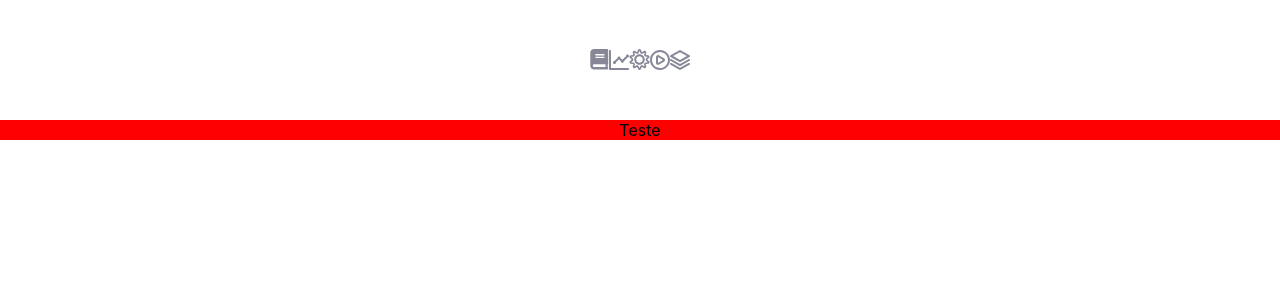
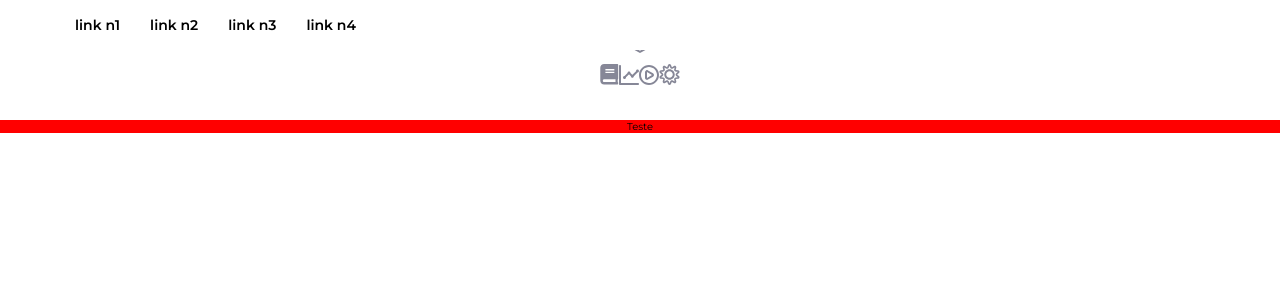
Before and after one commit to pixelsomatic/aurum, a React app: page / in a window 1280 px wide. Shown: the top 300 px of the page. Built offline with nearby package versions, Linux system fonts and the light colour scheme.

Commit message:
- Implements responsive navbar

```diff
--- a/package.json
+++ b/package.json
@@ -4,9 +4,12 @@
     "private": true,
     "dependencies": {
         "@devloco/react-scripts-wptheme": "3.3.0-wp.11",
+        "@material-ui/core": "^4.8.1",
         "node-sass": "^4.13.0",
         "react": "^16.12.0",
-        "react-dom": "^16.12.0"
+        "react-dom": "^16.12.0",
+        "react-spring": "^8.0.27",
+        "styled-components": "^4.4.1"
     },
     "scripts": {
         "crabuild": "react-scripts build",
--- a/src/App.js
+++ b/src/App.js
@@ -1,16 +1,48 @@
-import React from 'react';
+import React, { Component } from 'react'
 import './App.scss';
 import Menu from './pages/Menu';
+import Navbar from "./pages/Navbar";
 
-function App() {
-  return (
-    <div className="Aurum">
+import GlobalStyle from './styles/Global';
+
+class App extends Component {
+  state = {
+    navbarOpen: false
+  }
+
+  handleNavbar = () => {
+    this.setState({ navbarOpen: !this.state.navbarOpen });
+  }
+
+  render() {
+
+    return (
+      <>
+        <Navbar
+          navbarState={this.state.navbarOpen}
+          handleNavbar={this.handleNavbar}
+        />
+        <GlobalStyle />
+        <div className="Aurum">
       <header className="Aurum-header">
         <Menu />
       </header>
       <body className="Aurum-body"> Teste </body>
     </div>
-  );
+      </>
+    )
+  }
 }
 
+// function App() {
+//   return (
+//     <div className="Aurum">
+//       <header className="Aurum-header">
+//         <Menu />
+//       </header>
+//       <body className="Aurum-body"> Teste </body>
+//     </div>
+//   );
+// }
+
 export default App;
--- /dev/null
+++ b/src/pages/BurgerMenu.js
@@ -0,0 +1,43 @@
+import React from 'react';
+import styled from "styled-components";
+
+const Burgermenu = (props) => {
+  return (
+    <Wrapper onClick={props.handleNavbar}>
+      <div className={ props.navbarState ? "open" : "" }>
+        <span>&nbsp;</span>
+        <span>&nbsp;</span>
+        <span>&nbsp;</span>
+      </div>
+    </Wrapper>
+  );
+}
+
+export default Burgermenu;
+
+const Wrapper = styled.div`
+  position: relative;
+  padding-top: .7rem;
+  cursor: pointer;
+  display: block;
+  & span {
+    background: #fdcb6e;
+    display: block;
+    position: relative;
+    width: 3.5rem;
+    height: .4rem;
+    margin-bottom: .7rem;
+    transition: all ease-in-out 0.2s;
+  }
+  .open span:nth-child(2) {
+      opacity: 0;
+    }
+  .open span:nth-child(3) {
+    transform: rotate(45deg);
+    top: -11px;
+  }
+  .open span:nth-child(1) {
+    transform: rotate(-45deg);
+    top: 11px;
+  }
+`;
--- /dev/null
+++ b/src/pages/CollapseMenu.js
@@ -0,0 +1,59 @@
+import React from 'react';
+import styled from 'styled-components';
+
+import { useSpring, animated } from 'react-spring';
+
+const CollapseMenu = (props) => {
+  const { open } = useSpring({ open: props.navbarState ? 0 : 1 });
+
+  if (props.navbarState === true) {
+    return (
+      <CollapseWrapper style={{
+        transform: open.interpolate({
+          range: [0, 0.2, 0.3, 1],
+          output: [0, -20, 0, -200],
+        }).interpolate(openValue => `translate3d(0, ${openValue}px, 0`),
+      }}
+      >
+        <NavLinks>
+          <li><a href="/" onClick={props.handleNavbar}>link n1</a></li>
+          <li><a href="/" onClick={props.handleNavbar}>link n2</a></li>
+          <li><a href="/" onClick={props.handleNavbar}>link n3</a></li>
+          <li><a href="/" onClick={props.handleNavbar}>link n4</a></li>
+        </NavLinks>
+      </CollapseWrapper>
+    );
+  }
+  return null;
+};
+
+export default CollapseMenu;
+
+const CollapseWrapper = styled(animated.div)`
+  background: #2d3436;
+  position: fixed;
+  top: 4.5rem;
+  left: 0;
+  right: 0;
+`;
+
+const NavLinks = styled.ul`
+  list-style-type: none;
+  padding: 2rem 1rem 2rem 2rem;
+
+  & li {
+    transition: all 300ms linear 0s;
+  }
+  & a {
+    font-size: 1.4rem;
+    line-height: 2;
+    color: #dfe6e9;
+    text-transform: uppercase;
+    text-decoration: none;
+    cursor: pointer;
+    &:hover {
+      color: #fdcb6e;
+      border-bottom: 1px solid #fdcb6e;
+    }
+  }
+`;
--- a/src/pages/Menu.js
+++ b/src/pages/Menu.js
@@ -3,20 +3,22 @@ import book from '../assets/book.svg';
 import chart from '../assets/chart.svg';
 import gear from '../assets/gear.svg';
 import play from '../assets/play.svg';
-// import plus from '../assets/plus.svg';
 import stack from '../assets/stack.svg';
 
 export default class Menu extends React.Component {
 
     render() {
         return (
-            <div className="header-menu">
+            <section className="headerMenu">
+                <div className="allCategories">
+                    <img src={stack} className="stack-icon" alt="stack" />
+                </div>
+
                 <img src={book} className="book-icon" alt="book" />
                 <img src={chart} className="chart-icon" alt="chart" />
+                <img src={play} className="play-icon" alt="play" />
                 <img src={gear} className="gear-icon" alt="gear" />
-                <img src={play} className="play-icon" alt="play" />
-                <img src={stack} className="stack-icon" alt="stack" />
-            </div>
+            </section>
         )
     }
 }
--- /dev/null
+++ b/src/pages/Navbar.js
@@ -0,0 +1,96 @@
+import React from 'react'
+import styled from "styled-components";
+import { useSpring, animated, config } from "react-spring";
+
+import BurgerMenu from "./BurgerMenu";
+import CollapseMenu from "./CollapseMenu";
+
+const Navbar = (props) => {
+  const barAnimation = useSpring({
+    from: { transform: 'translate3d(0, -10rem, 0)' },
+    transform: 'translate3d(0, 0, 0)',
+  });
+
+  const linkAnimation = useSpring({
+    from: { transform: 'translate3d(0, 30px, 0)', opacity: 0 },
+    to: { transform: 'translate3d(0, 0, 0)', opacity: 1 },
+    delay: 800,
+    config: config.wobbly,
+  });
+
+  return (
+    <>
+      <NavBar style={barAnimation}>
+        <FlexContainer>
+          <NavLinks style={linkAnimation}>
+            <a href="/">link n1</a>
+            <a href="/">link n2</a>
+            <a href="/">link n3</a>
+            <a href="/">link n4</a>
+          </NavLinks>
+          <BurgerWrapper>
+            <BurgerMenu
+              navbarState={props.navbarState}
+              handleNavbar={props.handleNavbar}
+            />
+          </BurgerWrapper>
+        </FlexContainer>
+      </NavBar>
+      <CollapseMenu
+        navbarState={props.navbarState}
+        handleNavbar={props.handleNavbar}
+      />
+   </>
+  )
+}
+
+export default Navbar
+
+const NavBar = styled(animated.nav)`
+  position: fixed;
+  width: 100%;
+  top: 0;
+  left: 0;
+  background: #fff;
+  z-index: 1;
+  font-size: 1.4rem;
+`;
+
+const FlexContainer = styled.div`
+  max-width: 120rem;
+  display: flex;
+  margin: auto;
+  padding: 0 2rem;;
+  justify-content: space-between;
+  height: 5rem;
+`;
+
+const NavLinks = styled(animated.ul)`
+  justify-self: end;
+  list-style-type: none;
+  margin: auto 0;
+
+  & a {
+    color: #000000;
+    font-weight: 600;
+    border-bottom: 1px solid transparent;
+    margin: 0 1.5rem;
+    transition: all 300ms linear 0s;
+    text-decoration: none;
+    cursor: pointer;
+    &:hover {
+      color: #fdcb6e;
+      border-bottom: 1px solid #fdcb6e;
+    }
+    @media (max-width: 768px) {
+      display: none;
+    }
+  }
+`;
+
+const BurgerWrapper = styled.div`
+  margin: auto 0;
+  @media (min-width: 769px) {
+    display: none;
+  }
+`;
--- /dev/null
+++ b/src/styles/Global.js
@@ -0,0 +1,21 @@
+import { createGlobalStyle } from 'styled-components';
+
+const GlobalStyles = createGlobalStyle`
+  @import url('https://fonts.googleapis.com/css?family=Montserrat:400,600&display=swap');;
+  *,
+  *::after,
+  *::before {
+    margin: 0px;
+    padding: 0px;
+    box-sizing: inherit;
+  }
+  html {
+    font-size: 62.5%;
+  }
+  body {
+    box-sizing: border-box;
+    font-family: 'Montserrat', sans-serif;
+  }
+`;
+
+export default GlobalStyles;
```
Also changed, not shown: src/styles/BurguerMenu.scss (added), src/styles/Navbar.scss (added), 1 other file (tests, documents, lock files or other folders).
